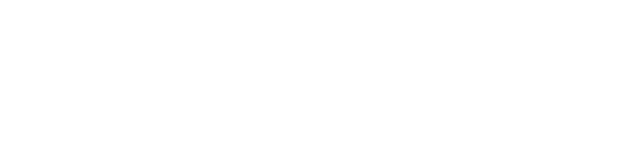
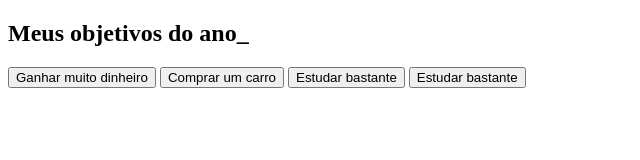
Before and after one commit to Joaooliveiira/Proj-Vida-Joao, a plain HTML site: page index.html in a window 1280 px wide. Shown: the whole page, without its empty margins (0-640 px from the left). Drawn offline with Linux system fonts and the light colour scheme.

Commit message:
22/02/24

```diff
--- a/index.html
+++ b/index.html
@@ -8,6 +8,24 @@
     <link rel="stylesheet" href="style.css">
 </head>
 <body>
+    <section class="conteudo-principal">
+        <h2 class="titulo-principal">Meus objetivos do ano_</h2>
+
+
+        <div class="botoes">
+            <button class="botao">Ganhar muito dinheiro </button>
+            <button class="botao">Comprar um carro  </button>
+            <button class="botao">Estudar bastante </button>
+            <button class="botao">Estudar bastante </button>
+
+
+
+
+        </div>
+
+
+
+    </section>
 
 </body>
 </html>
```
